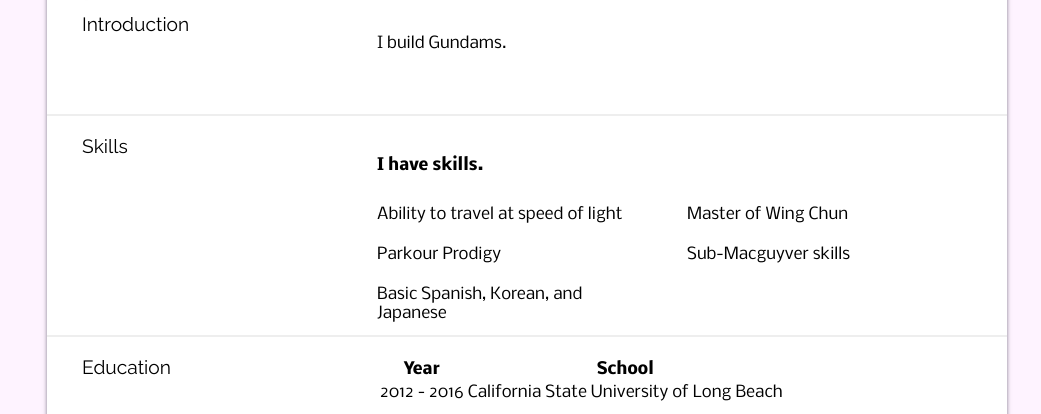
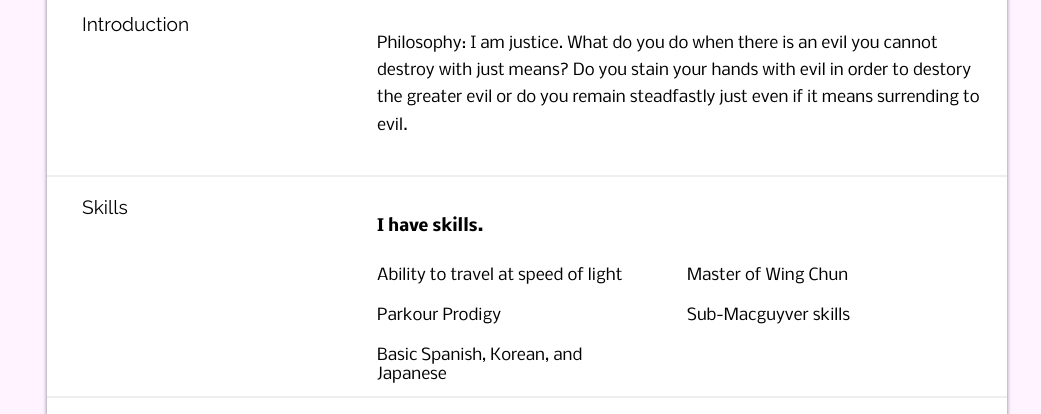
Before and after one commit to BLuu13/Win8, a plain HTML site: page index.html in a window 1280 px wide. Shown: the part 380-794 px from the top of the page, without its empty margins (113-1154 px from the left). Drawn offline with Linux system fonts and the light colour scheme.

Commit message:
philosophy

```diff
--- a/index.html
+++ b/index.html
@@ -42,7 +42,10 @@
 				</div>
 				<div class="grid_8">
 					<p>
-						I build Gundams.
+						Philosophy: I am justice. What do you do when there is an evil you cannot
+						destroy with just means? Do you stain your hands with evil in order to
+						destory the greater evil or do you remain steadfastly just even if it means
+						surrending to evil.
 					</p>
 				</div>
 			</section>
```
